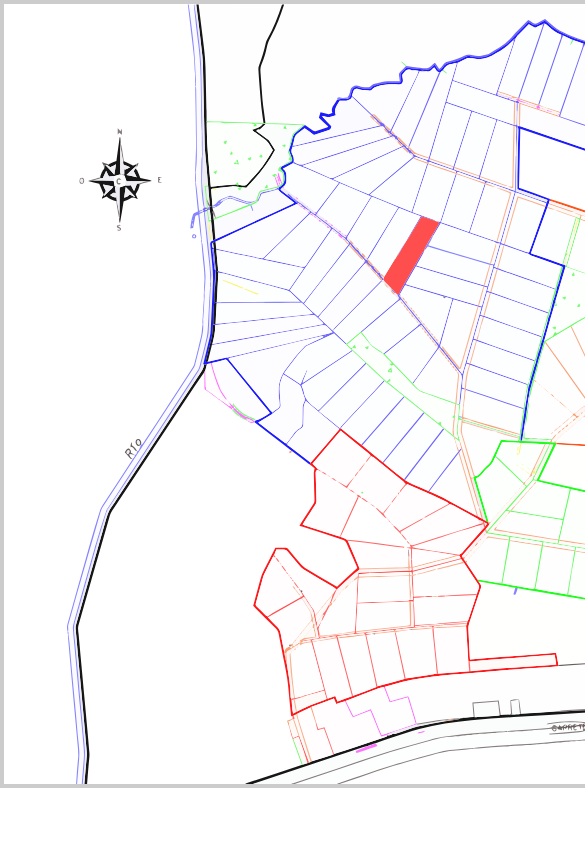
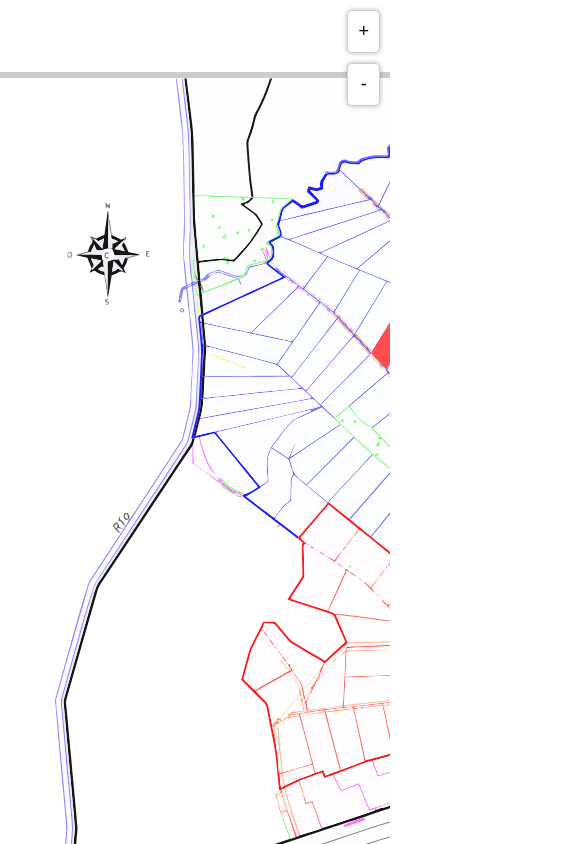
Before and after one commit to RuaJean/parcelaci-n, a Next.js app: page / in a window 390 px wide. Shown: the top 844 px of the page, 585 px wide, since content can reach past the window. Built offline with nearby package versions, Linux system fonts and the light colour scheme.

Commit message:
Change color red area onclick. Navegations bottons in phone version.

```diff
--- a/components/DesktopInteractiveMap.js
+++ b/components/DesktopInteractiveMap.js
@@ -8,6 +8,7 @@ const DesktopInteractiveMap = () => {
   const [popupPosition, setPopupPosition] = useState({ top: 0, left: 0 });
   const propertyListingRef = useRef(null);
   const closeButtonRef = useRef(null);
+  const originalColorsRef = useRef({}); // Para almacenar los colores originales
 
   useEffect(() => {
     const mapElement = document.getElementById('map');
@@ -22,23 +23,24 @@ const DesktopInteractiveMap = () => {
 
       const parcels = Array.from(svgDoc.querySelectorAll('[id^="parcela_roja_"]'));
 
+      // Guardar los colores originales
+      parcels.forEach((area) => {
+        const parcelId = area.getAttribute('id').replace('parcela_roja_', '');
+        originalColorsRef.current[parcelId] = area.style.fill || '#ff4f4f'; // Guarda el color original
+      });
+
       parcels.forEach((area) => {
         const parcelId = area.getAttribute('id').replace('parcela_roja_', '');
 
         const handleClick = () => {
-          // Cerrar todos los popups existentes
-          closeAllPopups(svgDoc);
+          // Restablecer el color de todas las áreas rojas al color original
+          resetAllParcelColors(svgDoc, parcels);
 
           // Actualizar la parcela activa
           setActiveParcel(parcelId);
 
-          // const svgDoc = document.getElementById('map').contentDocument;
-          // if (svgDoc) {
-          //   // Restablecer el color de la parcela activa al color original (asumo que era negro, puedes cambiarlo si era otro color)
-          //   changeParcelColor(svgDoc, activeParcel, '#000000');
-          //   closeAllPopups(svgDoc);
-          // }
-          // setActiveParcel(null);
+          // Cerrar todos los popups existentes
+          closeAllPopups(svgDoc);
 
           // Obtener la posición del popup temporal asociado al área
           const tempPopup = svgDoc.getElementById(`popup_${parcelId}`);
@@ -54,7 +56,7 @@ const DesktopInteractiveMap = () => {
           }
 
           // Cambiar el color de la parcela seleccionada
-          changeParcelColor(svgDoc, parcelId, '#000000'); // Rojo para la parcela activa
+          changeParcelColor(svgDoc, parcelId, '#8B0000'); // Rojo para la parcela activa
 
           // Crear un nuevo popup persistente para el área clicada
           createPersistentPopup(svgDoc, parcelId);
@@ -144,11 +146,20 @@ const DesktopInteractiveMap = () => {
     }
   };
 
+  const resetAllParcelColors = (svgDoc, parcels) => {
+    parcels.forEach((area) => {
+      const parcelId = area.getAttribute('id').replace('parcela_roja_', '');
+      const originalColor = originalColorsRef.current[parcelId] || '##ff4f4f';
+      changeParcelColor(svgDoc, parcelId, originalColor); // Restablece el color original
+    });
+  };
+
   const handleCloseListing = () => {
     const svgDoc = document.getElementById('map').contentDocument;
     if (svgDoc) {
-      // Restablecer el color de la parcela activa al color original (asumo que era negro, puedes cambiarlo si era otro color)
-      changeParcelColor(svgDoc, activeParcel, '#ff4f4f');
+      // Restablecer el color de todas las áreas rojas al color original
+      const parcels = Array.from(svgDoc.querySelectorAll('[id^="parcela_roja_"]'));
+      resetAllParcelColors(svgDoc, parcels);
       closeAllPopups(svgDoc);
     }
     setActiveParcel(null);
@@ -168,7 +179,6 @@ const DesktopInteractiveMap = () => {
           ></object>
           {activeParcel && (
             <div
-
               ref={propertyListingRef}
               className={styles.propertyListingContainer}
               style={{ top: `${popupPosition.top}px`, left: `${popupPosition.left}px` }}
--- a/components/MobileInteractiveMap.js
+++ b/components/MobileInteractiveMap.js
@@ -6,6 +6,9 @@ const MobileInteractiveMap = () => {
   const [error, setError] = useState(false);
   const [activeParcel, setActiveParcel] = useState(null);
   const [selectedArea, setSelectedArea] = useState(null);
+  const [zoomLevel, setZoomLevel] = useState(2); // Controla el nivel de zoom
+  const mapContainerRef = useRef(null); // Referencia al contenedor del mapa
+  const mapRef = useRef(null); // Referencia al SVG
   const propertyListingRef = useRef(null);
   const closeButtonRef = useRef(null);
 
@@ -16,6 +19,13 @@ const MobileInteractiveMap = () => {
       const svgDoc = mapElement.contentDocument;
 
       if (!svgDoc) {
+        setError(true);
+        return;
+      }
+
+      const rootSvgElement = svgDoc.documentElement;
+
+      if (!rootSvgElement || typeof rootSvgElement.getBBox !== 'function') {
         setError(true);
         return;
       }
@@ -73,10 +83,17 @@ const MobileInteractiveMap = () => {
 
         img.addEventListener('click', handleClick);
 
-        svgDoc.documentElement.appendChild(img);
+        rootSvgElement.appendChild(img);
 
         area.classList.add(styles.clickable);
       });
+
+      // Centramos el mapa después de cargarlo
+      const rootBBox = rootSvgElement.getBBox();
+      mapContainerRef.current.scrollTo(
+        (rootBBox.width * zoomLevel - mapContainerRef.current.clientWidth) / 2,
+        (rootBBox.height * zoomLevel - mapContainerRef.current.clientHeight) / 2
+      );
     };
 
     const handleError = () => {
@@ -98,20 +115,17 @@ const MobileInteractiveMap = () => {
 
   useEffect(() => {
     const handleClickOutside = (event) => {
-      // Verificar si el clic no fue dentro de PropertyListing
       if (
         propertyListingRef.current &&
         !propertyListingRef.current.contains(event.target) &&
         !closeButtonRef.current.contains(event.target)
       ) {
-        setActiveParcel(null); // Cierra el componente PropertyListing
+        setActiveParcel(null);
       }
     };
 
-    // Se añade el listener al documento
     document.addEventListener('mousedown', handleClickOutside);
 
-    // Limpiar el listener al desmontar el componente
     return () => {
       document.removeEventListener('mousedown', handleClickOutside);
     };
@@ -121,18 +135,51 @@ const MobileInteractiveMap = () => {
     setActiveParcel(null);
   };
 
+  const handleZoomIn = () => {
+    setZoomLevel((prevZoom) => Math.min(prevZoom + 0.5, 5)); // Límite superior de zoom
+  };
+
+  const handleZoomOut = () => {
+    setZoomLevel((prevZoom) => Math.max(prevZoom - 0.5, 1)); // Límite inferior de zoom
+  };
+
+  useEffect(() => {
+    const svgDoc = mapRef.current?.contentDocument;
+    const rootSvgElement = svgDoc?.documentElement;
+
+    if (rootSvgElement && typeof rootSvgElement.getBBox === 'function') {
+      rootSvgElement.style.transform = `scale(${zoomLevel})`;
+      rootSvgElement.style.transformOrigin = 'top left'; // Escalar desde la esquina superior izquierda
+
+      // Ajuste para mantener el mapa visible al hacer zoom
+      const rootBBox = rootSvgElement.getBBox();
+
+      mapContainerRef.current.scrollTo(
+        (rootBBox.width * zoomLevel - mapContainerRef.current.clientWidth) / 3,
+        (rootBBox.height * zoomLevel - mapContainerRef.current.clientHeight) / 3
+      );
+    }
+  }, [zoomLevel]);
+
   return (
     <>
       {error ? (
         <p className={styles.errorMessage}>Error al cargar el mapa. Verifica la ruta del archivo SVG.</p>
       ) : (
-        <>
+        <div className={styles.mapWrapper}>
+          <div className={styles.zoomControls}>
+            <button className={styles.zoomButton} onClick={handleZoomIn}>+</button>
+            <button className={styles.zoomButton} onClick={handleZoomOut}>-</button>
+          </div>
+          <div className={styles.mapContainer} ref={mapContainerRef}>
             <object
               id="map"
               data="/mapID.svg"
               type="image/svg+xml"
               className={styles.mapSvg}
+              ref={mapRef}
             ></object>
+          </div>
           {activeParcel && (
             <div
               ref={propertyListingRef}
@@ -148,8 +195,10 @@ const MobileInteractiveMap = () => {
               </button>
             </div>
           )}
-        </>
+        </div>
       )}
     </>
   );
-};export default MobileInteractiveMap;
+};
+
+export default MobileInteractiveMap;
--- a/styles/MobileInteractiveMap.module.css
+++ b/styles/MobileInteractiveMap.module.css
@@ -175,3 +175,68 @@
   font-size: 24px;
   color: #000;
 }
+
+  /* New styles */
+
+  .mapContainer {
+    position: relative;
+    width: 100%;
+    height: 100vh;
+    overflow: hidden;
+  }
+
+  .mapSvg {
+    width: 100%; /* Ajusta el ancho para que ocupe todo el contenedor */
+    height: auto; /* Mantén la proporción de la altura */
+    transform: scale(3); /* Aplica la escala deseada */
+    transform-origin: top center; /* Centra el origen de la transformación */
+  }
+  .zoomControls {
+    position: absolute;
+    top: 10px;
+    right: 10px;
+    z-index: 1000;
+    display: flex;
+    flex-direction: column;
+    gap: 10px;
+  }
+
+  .zoomButton {
+    background-color: #fff;
+    border: 1px solid #ccc;
+    padding: 10px;
+    cursor: pointer;
+    font-size: 18px;
+    border-radius: 5px;
+    box-shadow: 0 0 5px rgba(0, 0, 0, 0.3);
+    transition: background-color 0.3s ease;
+  }
+
+  .zoomButton:hover {
+    background-color: #f0f0f0;
+  }
+
+  .mapWrapper {
+    position: relative;
+    width: 100%;
+    height: 100vh;
+    overflow: hidden; /* Mantiene el mapa dentro de los límites del contenedor */
+  }
+
+  .mapContainer {
+    width: 100%;
+    height: 100%;
+    overflow: scroll; /* Permite desplazamiento horizontal y vertical */
+    cursor: grab;
+  }
+
+  .mapContainer:active {
+    cursor: grabbing;
+  }
+
+  .mapSvg {
+    transform-origin: top left; /* Escalar desde la esquina superior izquierda */
+    display: block;
+    width: 100%; /* Inicialmente ocupa todo el contenedor */
+    height: auto;
+  }
```
Lines whose indentation alone changed are shown as unchanged.
